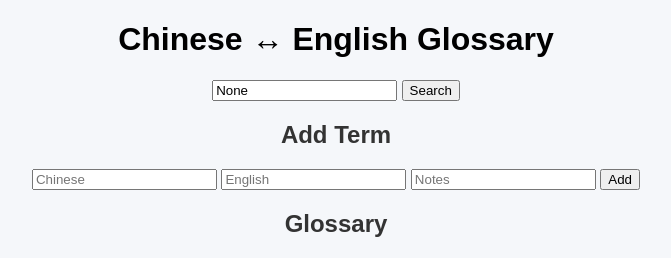
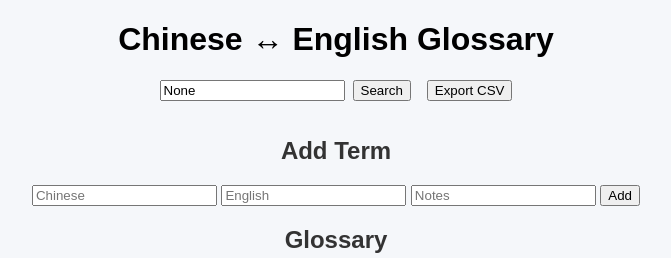
Before and after one commit to MisterSoandSo/LLM-based-RAG-Translator, a FastAPI app: page /glossary/ in a window 1280 px wide. Shown: the top 258 px of the page, without its empty margins (304-975 px from the left). Run offline with FastAPI, Linux system fonts and the light colour scheme.

Commit message:
Update export route to match deepl format

```diff
--- a/routers/glossary.py
+++ b/routers/glossary.py
@@ -185,10 +185,13 @@
         import csv, io
         output = io.StringIO()
         writer = csv.writer(output)
-        writer.writerows(rows)
-        conn.close()
+
+        # Write data rows with language codes
+        for chinese, english in rows:
+            writer.writerow([chinese, english, "ZH", "EN"])
 
         output.seek(0)
+
         return StreamingResponse(
             output,
             media_type="text/csv",
--- a/templates/glossary.html
+++ b/templates/glossary.html
@@ -7,11 +7,19 @@
 <body>
     <h1>Chinese ↔ English Glossary</h1>
 
-    <!-- Search form -->
-    <form method="get" action="/glossary/">
-        <input type="text" name="q" placeholder="Search..." value="{{ q }}">
-        <button type="submit">Search</button>
-    </form>
+    <!-- Search + Export Row -->
+    <div style="display: flex; align-items: center; gap: 1em; margin-bottom: 1em;">
+        <!-- Search form -->
+        <form method="get" action="/glossary/" style="display: flex; gap: 0.5em; flex-grow: 1;">
+            <input type="text" name="q" placeholder="Search..." value="{{ q }}" style="flex-grow: 1;">
+            <button type="submit">Search</button>
+        </form>
+
+        <!-- Export CSV button -->
+        <form method="get" action="/glossary/export">
+            <button type="submit">Export CSV</button>
+        </form>
+    </div>
 
     <!-- Add term form -->
     <h2>Add Term</h2>
```
